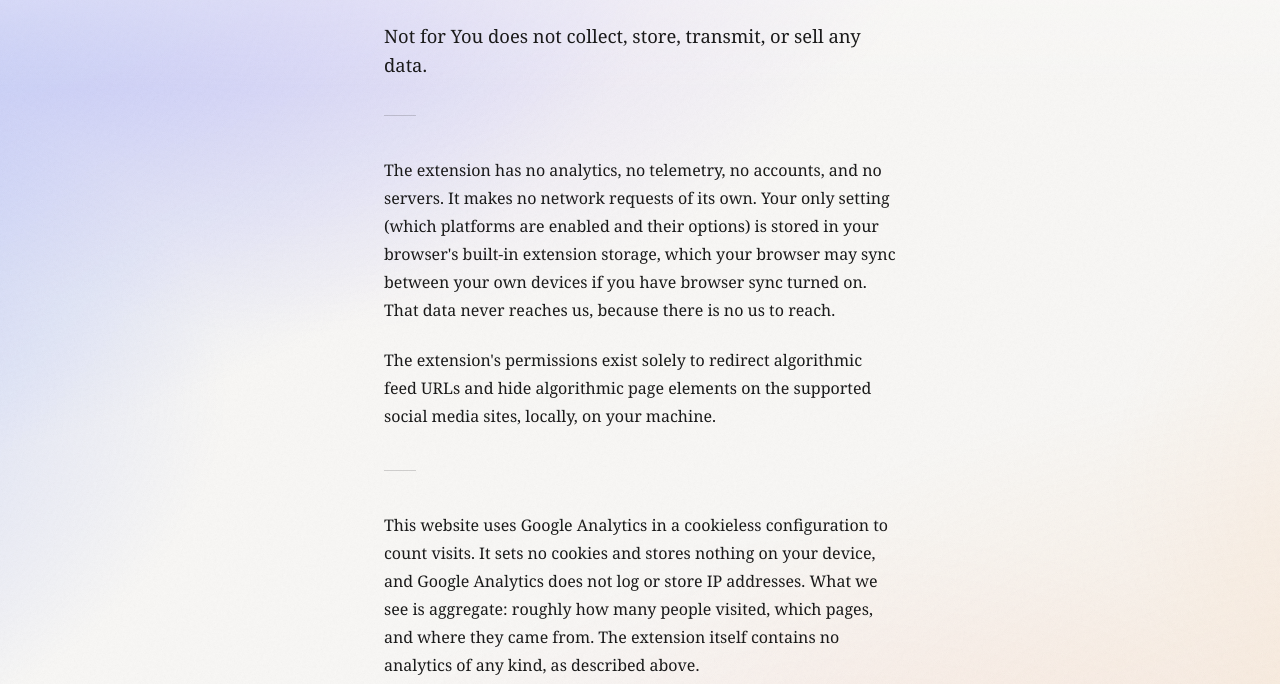
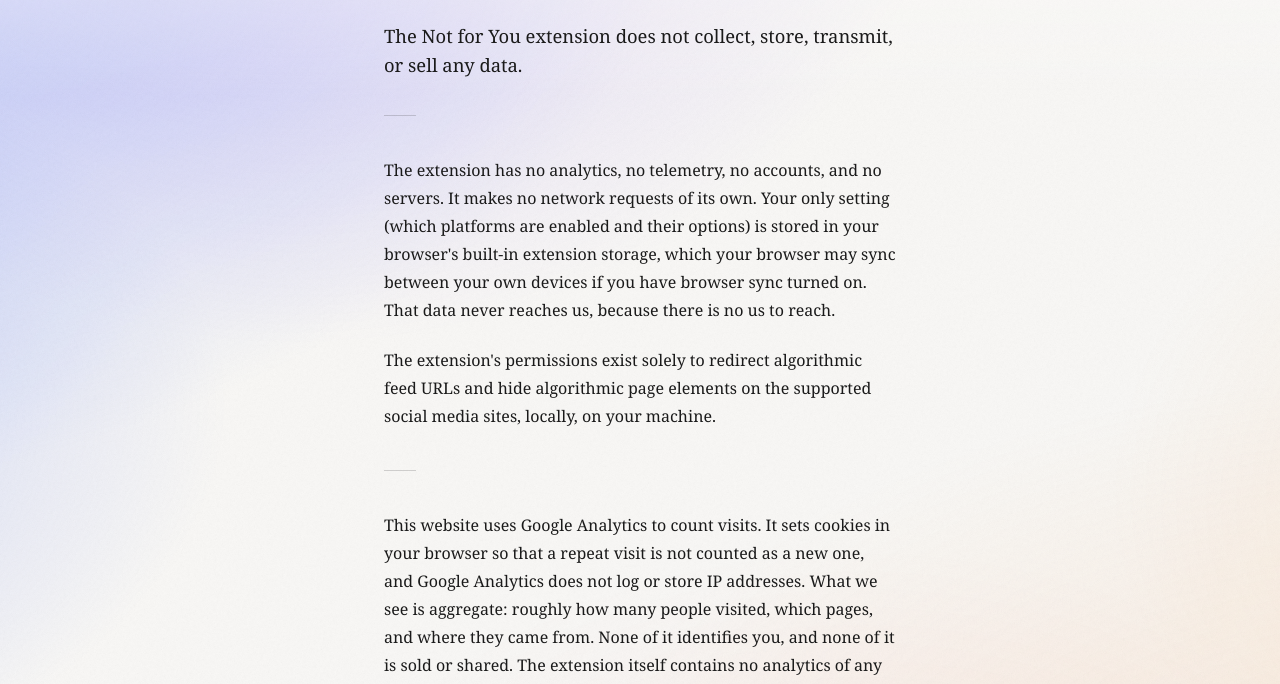
Before and after one commit to preziotte/not-for-you, a website: page site/public/privacy.html in a window 1280 px wide. Shown: the part 115-799 px from the top of the page. Drawn offline with Linux system fonts and the light colour scheme.

Commit message:
Grant analytics consent so the property actually reports
The tag was firing correctly all along, but with analytics_storage denied
every hit went out as a cookieless ping (gcs=G100). GA does not put those
in reports: it holds them back as input to behavioural modelling, and
modelling only switches on above roughly a thousand consented users a day.
With no consented traffic at all that threshold is unreachable, so the
property sat on "No data received" permanently.

Granting analytics_storage sets the usual _ga cookies and the hits report
normally (gcs=G101). Ad storage stays denied, since nothing here
advertises. There is no third state: client_storage and storage are not
GA4 config fields, and gtag forwards either one to the server as an event
parameter while setting its cookies regardless.

The privacy page said the site set no cookies, so it now describes the ones
it does set, and its opening claim is scoped to the extension, which still
collects nothing.

```diff
--- a/site/public/privacy.html
+++ b/site/public/privacy.html
@@ -9,8 +9,7 @@
       content="Privacy policy for the Not for You browser extension. No accounts, no servers, no tracking. Your settings stay on your device."
     />
     <link rel="canonical" href="https://notforyou.app/privacy" />
-    <!-- Same cookieless Google Analytics setup as index.html; the consent
-         default is never updated, so no cookie is ever set. -->
+    <!-- Same Google Analytics setup as index.html. -->
     <script>
       window.dataLayer = window.dataLayer || [];
       function gtag() {
@@ -20,7 +19,7 @@
         ad_storage: 'denied',
         ad_user_data: 'denied',
         ad_personalization: 'denied',
-        analytics_storage: 'denied',
+        analytics_storage: 'granted',
       });
       gtag('js', new Date());
       gtag('config', 'G-E4ERXX28BV');
@@ -485,7 +484,8 @@
         <h1>Privacy Policy</h1>
       </div>
       <p class="lead">
-        Not for You does not collect, store, transmit, or sell any data.
+        The Not for You extension does not collect, store, transmit, or sell
+        any data.
       </p>
 
       <hr class="rule" />
@@ -507,18 +507,19 @@
       <hr class="rule" />
 
       <p>
-        This website uses Google Analytics in a cookieless configuration to
-        count visits. It sets no cookies and stores nothing on your device,
+        This website uses Google Analytics to count visits. It sets cookies
+        in your browser so that a repeat visit is not counted as a new one,
         and Google Analytics does not log or store IP addresses. What we see
         is aggregate: roughly how many people visited, which pages, and where
-        they came from. The extension itself contains no analytics of any
-        kind, as described above.
+        they came from. None of it identifies you, and none of it is sold or
+        shared. The extension itself contains no analytics of any kind, as
+        described above.
       </p>
 
       <hr class="rule" />
 
       <p class="muted">
-        Last updated August 7, 2026.<br />
+        Last updated August 14, 2026.<br />
         Questions:
         <a href="mailto:mat.preziotte@gmail.com">mat.preziotte@gmail.com</a>
       </p>
```
Also changed, not shown: site/public/facebook.html (+2 -3 lines), site/public/goodbye.html (+2 -3 lines), site/public/index.html (+9 -6 lines), site/public/instagram.html (+2 -3 lines), site/public/linkedin.html (+2 -3 lines), site/public/reddit.html (+2 -3 lines), site/public/threads.html (+2 -3 lines), site/public/tiktok.html (+2 -3 lines), site/public/twitter.html (+2 -3 lines), site/public/welcome.html (+2 -3 lines), site/public/youtube.html (+2 -3 lines).
